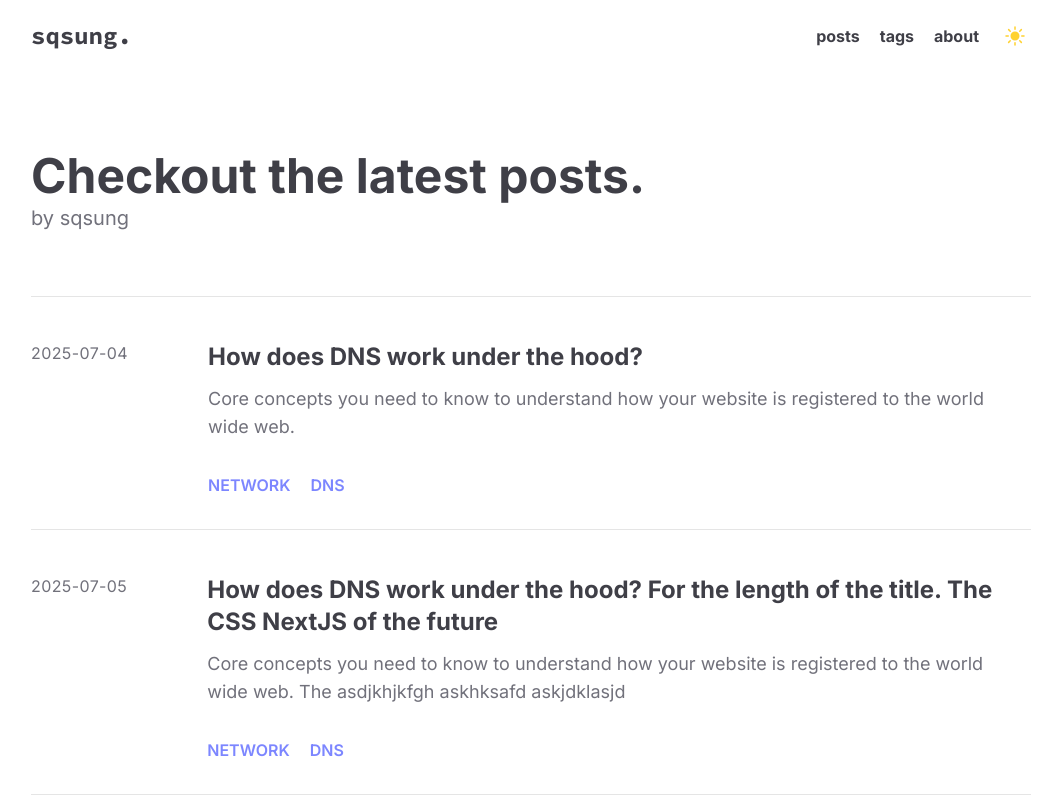
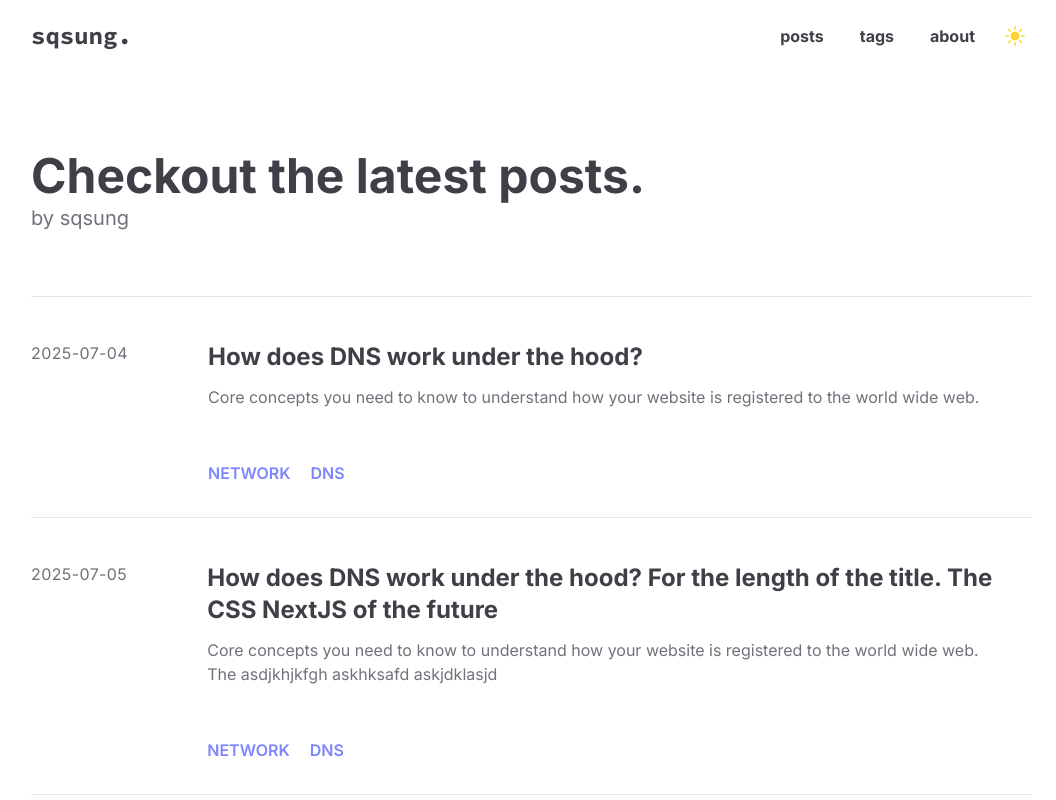
Before and after one commit to sqsung/blog, a Next.js app: page / in a window 1280 px wide. Shown: the top 800 px of the page, without its empty margins (109-1165 px from the left). Built offline with nearby package versions, Linux system fonts and the light colour scheme.

Commit message:
Apply hover effects to navbar

```diff
--- a/src/components/blog/BlogCard.tsx
+++ b/src/components/blog/BlogCard.tsx
@@ -13,10 +13,10 @@ const BlogCard = ({ metadata }: BlogCardProps) => {
           {metadata.createdAt}
         </p>
 
-        <div className="flex flex-col gap-5">
-          <div className="hover:bg-background-secondary flex flex-col gap-3 rounded-xl px-5 py-3 transition-colors duration-300">
+        <div className="flex w-full flex-col gap-5">
+          <div className="hover:bg-background-secondary transcolor flex flex-col gap-3 rounded-xl px-5 pt-3 pb-8">
             <p className="text-2xl font-bold">{metadata.title}</p>
-            <p className="text-t-subtle text-lg">{metadata.summary}</p>
+            <p className="text-t-subtle">{metadata.summary}</p>
           </div>
 
           {!!metadata.tags.length && (
--- a/src/components/common/Header.tsx
+++ b/src/components/common/Header.tsx
@@ -10,12 +10,27 @@ export default function Header() {
       >
         sqsung.
       </Link>
-      <div className="flex items-center gap-5 font-bold">
-        <Link href="/posts">posts</Link>
-        <Link href="/tags">tags</Link>
-        <Link href="/about">about</Link>
+      <nav className="flex items-center gap-3 font-bold">
+        <Link
+          href="/posts"
+          className="transcolor hover:bg-background-secondary cursor-pointer rounded-lg bg-transparent px-3 py-1"
+        >
+          posts
+        </Link>
+        <Link
+          href="/tags"
+          className="transcolor hover:bg-background-secondary cursor-pointer rounded-lg bg-transparent px-3 py-1"
+        >
+          tags
+        </Link>
+        <Link
+          href="/about"
+          className="transcolor hover:bg-background-secondary cursor-pointer rounded-lg bg-transparent px-3 py-1"
+        >
+          about
+        </Link>
         <ThemeToggler />
-      </div>
+      </nav>
     </header>
   );
 }
```
